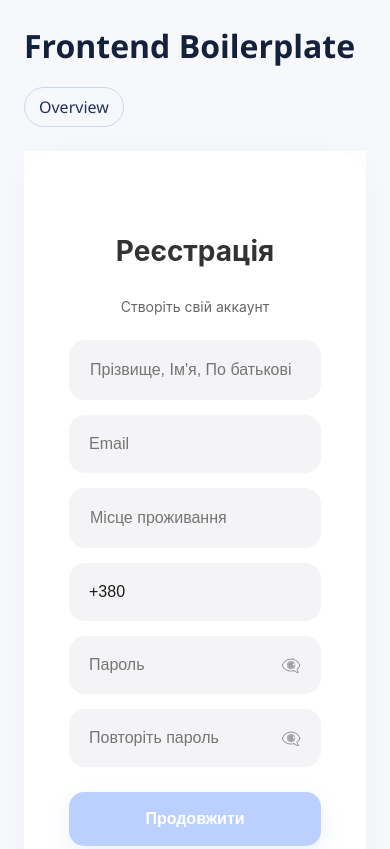
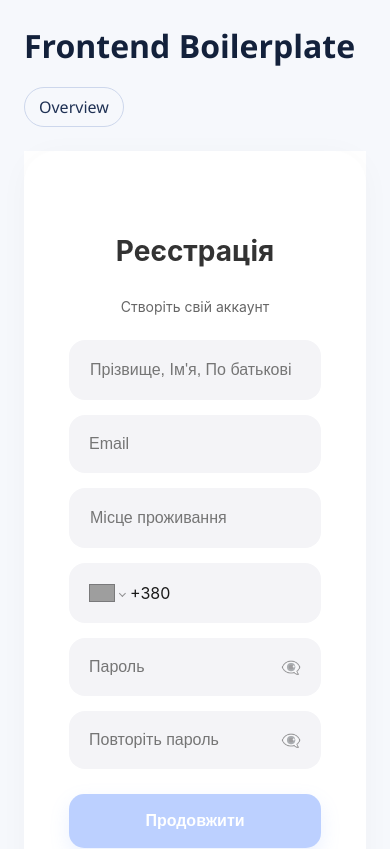
Before and after one commit to C-A-K-F-Repo/cakf-task1-frontend, a React (Vite) app: page /register in a window 390 px wide. Shown: the top 849 px of the page. Built offline with nearby package versions, Linux system fonts and the light colour scheme; grey boxes are pictures that could not be loaded.

Commit message:
react-phone-number-input

```diff
--- a/package.json
+++ b/package.json
@@ -11,6 +11,7 @@
   "dependencies": {
     "react": "^18.3.1",
     "react-dom": "^18.3.1",
+    "react-phone-number-input": "^3.4.16",
     "react-router-dom": "^6.30.1"
   },
   "devDependencies": {
--- a/src/pages/RegisterPage.jsx
+++ b/src/pages/RegisterPage.jsx
@@ -1,11 +1,13 @@
 import { useState } from 'react';
 import { useNavigate } from 'react-router-dom';
+import 'react-phone-number-input/style.css'
+import PhoneInput, {isValidPhoneNumber} from 'react-phone-number-input'
 
 export function RegisterPage() {
   const navigate = useNavigate();
   const [email, setEmail] = useState('');
   const [address, setAddress] = useState('');
-  const [phone, setPhone] = useState('+380');
+  const [phone, setPhone] = useState('');
   const [password, setPassword] = useState('');
   const [confirmPassword, setConfirmPassword] = useState('');
   const [showPass, setShowPass] = useState(false);
@@ -13,20 +15,12 @@ export function RegisterPage() {
 
   const emailRegex = /^[a-zA-Z0-9._%+-]+@[a-zA-Z0-9.-]+\.[a-zA-Z]{2,}$/;
   const isEmailValid = emailRegex.test(email);
-  const isPhoneValid = phone.length === 13;
   const passRegex = /^(?=.*[A-Z])(?=.*\d)(?=.*[@$!%*?&])[A-Za-z\d@$!%*?&]{8,}$/;
   const isPassValid = passRegex.test(password);
   const doPasswordsMatch = password === confirmPassword && confirmPassword.length > 0;
   const isAddressValid = address.trim().length > 5;
 
-  const canSubmit = isEmailValid && isPhoneValid && isPassValid && doPasswordsMatch && isAddressValid;
-
-  const handlePhoneChange = (e) => {
-    const input = e.target.value;
-    if (!input.startsWith('+380')) { setPhone('+380'); return; }
-    const digitsOnly = input.slice(4).replace(/\D/g, '');
-    setPhone('+380' + digitsOnly.slice(0, 9));
-  };
+  const canSubmit = isEmailValid && phone && isValidPhoneNumber(phone) && isPassValid && doPasswordsMatch && isAddressValid;
 
   return (
     <div style={containerStyle}>
@@ -57,15 +51,16 @@ export function RegisterPage() {
           />
 
           <div style={inputGroup}>
-            <input
-              type="text"
+            <PhoneInput
+              international
+              style={{...inputStyle}}
               placeholder="Номер телефону"
-              style={{ ...inputStyle, border: phone.length > 4 && !isPhoneValid ? '1px solid #ff4d4d' : 'none' }}
+              defaultCountry="UA"
               value={phone}
-              onChange={handlePhoneChange}
+              onChange={setPhone}
             />
-            {phone.length > 4 && !isPhoneValid && (
-              <span style={errorText}>Невірний формат: 9 цифр після +380</span>
+            {phone && !isValidPhoneNumber(phone) && (
+              <span style={errorText}>Невірний формат</span>
             )}
           </div>
 
--- a/src/styles/index.css
+++ b/src/styles/index.css
@@ -64,3 +64,24 @@ body {
   margin-top: 16px;
   padding: 14px;
 }
+
+.PhoneInput {
+  background: #f4f4f7;
+  border-radius: 16px;
+  padding: 0 20px;
+  height: 60px;
+  display: flex;
+  align-items: center;
+  border: 1px solid transparent;
+}
+
+.PhoneInputInput {
+  background: transparent;
+  border: none;
+  outline: none;
+  font-size: 16px;
+  color: #1a1a1a;
+  width: 100%;
+  padding: 20px 0;
+  font-family: 'Inter', sans-serif;
+}
```
Also changed, not shown: 1 other file (tests, documents, lock files or other folders).
